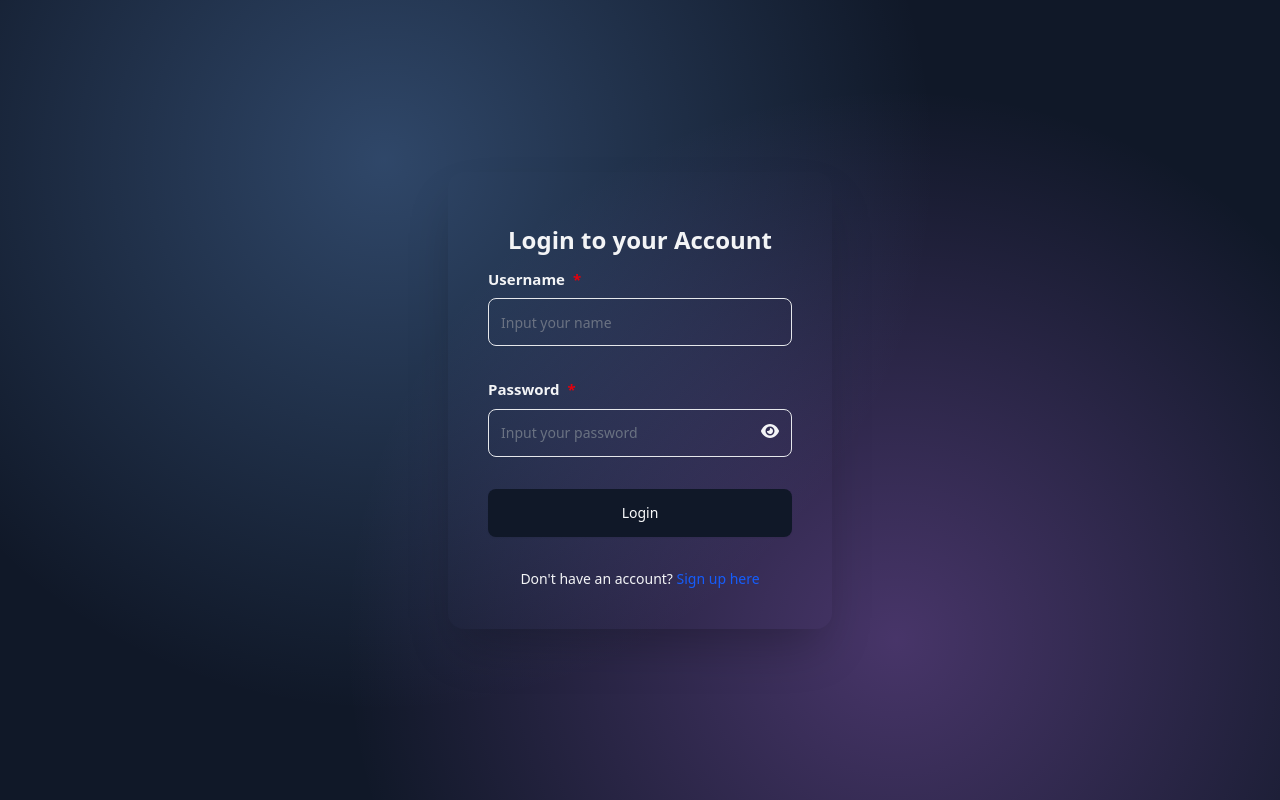
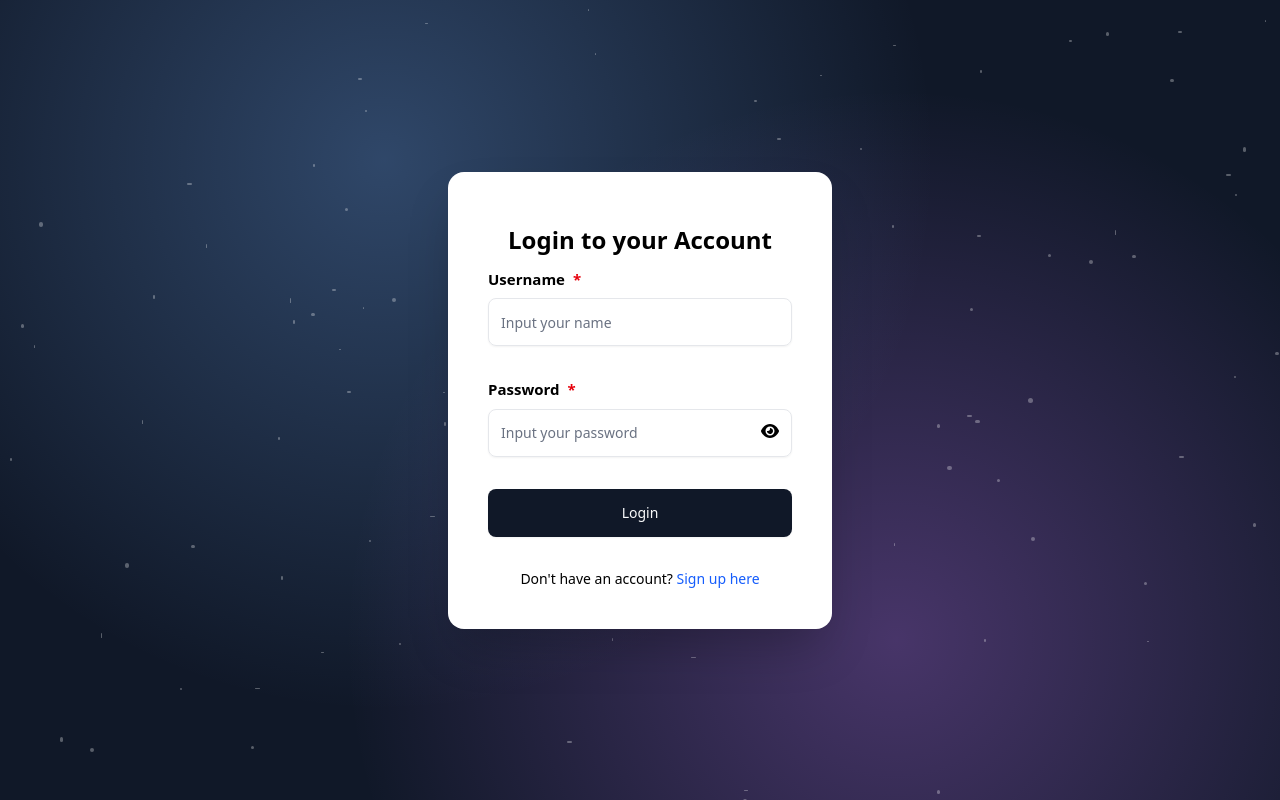
Before and after one commit to atomiclifestyle/frontend-kit-bhuvan, a Next.js app: page /login in a window 1280 px wide. Built offline with nearby package versions, Linux system fonts and the light colour scheme.

Commit message:
space added

```diff
--- a/src/app/login/page.jsx
+++ b/src/app/login/page.jsx
@@ -65,7 +65,7 @@ const LoginForm = () => {
  return (
   <div className='h-[100vh] w-[100vw] flex justify-center items-center bg-gray-900 text-gray-100'>
     <SpaceBackground />
-    <div className='w-[90%] md:w-[50%] lg:w-[30%] rounded-2xl shadow-2xl p-10 relative z-10'>
+    <div className='w-[90%] md:w-[50%] lg:w-[30%] rounded-2xl shadow-2xl p-10 relative bg-white text-black z-10'>
       <Form {...form} onSubmit={form.handleSubmit(onSubmit)}>
         <h1 className='text-2xl font-semibold text-center m-3'>Login to your Account</h1>
         <form onSubmit={form.handleSubmit(onSubmit)} className="space-y-8">
--- a/src/app/signup/page.jsx
+++ b/src/app/signup/page.jsx
@@ -25,6 +25,7 @@ import { Input } from "@/components/ui/input";
 import { useRouter } from "next/navigation";
 
 import Link from "next/link";
+import SpaceBackground from '@/components/SpaceBackground';
 
 // Validation schema
 const formSchema = z
@@ -92,8 +93,9 @@ const SignInForm = () => {
   }
 
   return (
-    <div className='h-[100vh] w-[100vw] flex justify-center items-center'>
-      <div className='w-[90%] md:w-[50%] lg:w-[30%] rounded-2xl shadow-2xl p-10'>
+    <div className='h-[100vh] w-[100vw] flex justify-center items-center bg-gray-900 text-gray-100'>
+      <SpaceBackground />
+      <div className='w-[90%] md:w-[50%] lg:w-[30%] rounded-2xl shadow-2xl p-10 relative bg-white text-black z-10'>
       <Form {...form} onSubmit={form.handleSubmit(onSubmit)}>
         <h1 className="text-2xl font-semibold text-center m-3 my-4">
           Create New Account
--- a/src/components/SpaceBackground.jsx
+++ b/src/components/SpaceBackground.jsx
@@ -1,30 +1,3 @@
-const generateStars = (count, maxWidth, maxHeight) => {
-  let shadows = '';
-  for (let i = 0; i < count; i++) {
-    const x = Math.random() * maxWidth;
-    const y = Math.random() * maxHeight;
-    // Brighter color palette: white, light blue, and yellowish
-    const color = Math.random() > 0.7 ? '#FFFFFF' : Math.random() > 0.4 ? '#A6CFFF' : '#FFF9A3';
-    const size = Math.random() > 0.9 ? '3px' : '2px'; // Slightly larger for visibility
-    shadows += `${x}px ${y}px ${size} ${color}, `;
-  }
-  return shadows.slice(0, -2);
-};
-
-// StarLayer component with dynamic animation
-const StarLayer = ({ count, speed, maxWidth, maxHeight }) => {
-  const shadows = generateStars(count, maxWidth, maxHeight);
-  return (
-    <div
-      className="absolute top-0 left-0 w-[4000px] h-[2000px] will-change-transform pointer-events-none"
-      style={{
-        boxShadow: shadows,
-        animation: `moveStars ${speed}s linear infinite`,
-      }}
-    />
-  );
-};
-
 // Nebula component with brighter, more vibrant glow
 const Nebula = () => (
   <div
@@ -45,9 +18,21 @@ const SpaceBackground = () => {
   return (
     <div className="absolute inset-0 overflow-hidden z-0">
       <Nebula />
-      <StarLayer count={100} speed={80} maxWidth={maxWidth} maxHeight={maxHeight} />
-      <StarLayer count={60} speed={120} maxWidth={maxWidth} maxHeight={maxHeight} />
-      <StarLayer count={40} speed={160} maxWidth={maxWidth} maxHeight={maxHeight} />
+      <div className="absolute inset-0 opacity-30">
+            {[...Array(100)].map((_, i) => (
+              <div
+                key={i}
+                className="absolute bg-white rounded-full"
+                style={{
+                  width: Math.random() * 4 + 1 + 'px',
+                  height: Math.random() * 4 + 1 + 'px',
+                  left: Math.random() * 100 + '%',
+                  top: Math.random() * 100 + '%',
+                  animation: `twinkle ${Math.random() * 5 + 5}s infinite`,
+                }}
+              />
+            ))}
+          </div>
     </div>
   );
 };
```
Lines whose indentation alone changed are shown as unchanged.
